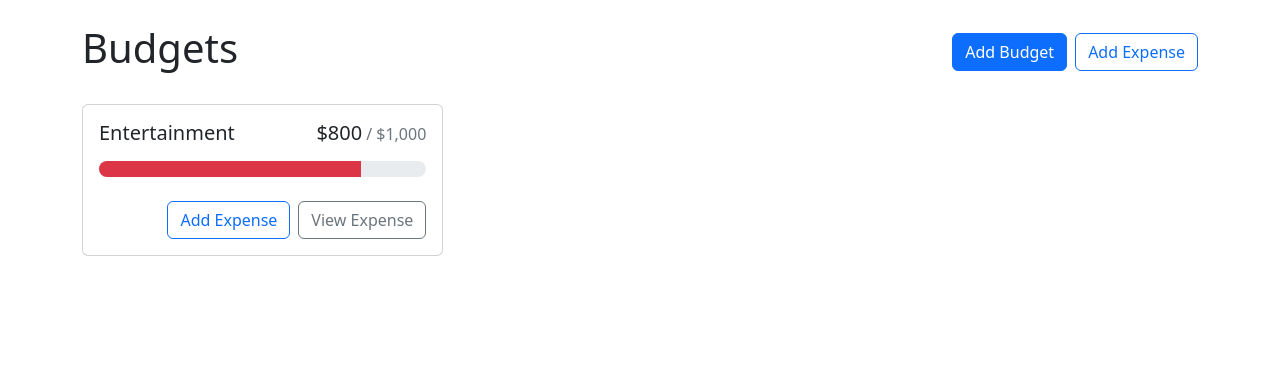
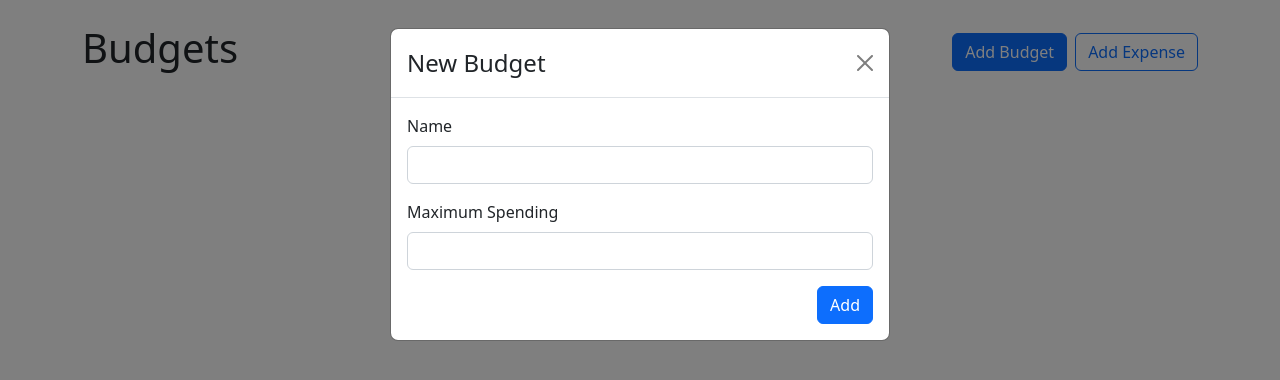
Before and after one commit to adenugbamichael/budget-app, a React (Vite) app: page / in a window 1280 px wide. Both pictures are taken after a click on the button "Add Budget". Shown: the top 380 px of the page. Built offline with nearby package versions, Linux system fonts and the light colour scheme.

Commit message:
Add expenses context

```diff
--- a/src/App.jsx
+++ b/src/App.jsx
@@ -1,12 +1,23 @@
-import { Container, Stack, Button } from "react-bootstrap";
-import BudgetCard from "./components/BudgetCard";
+import { useState } from "react"
+import { useBudgets } from "./contexts/BudgetsContext"
+import { Container, Stack, Button } from "react-bootstrap"
+import BudgetCard from "./components/BudgetCard"
+import AddBudgetModal from "./components/AddBudgetModal"
 
 const App = () => {
+  const [showAddBudgetModal, setShowAddBudgetModal] = useState(false)
+  const { budgets, getBudgetExpenses } = useBudgets()
+
   return (
+    <>
       <Container className='my-4'>
         <Stack direction='horizontal' gap='2' className='mb-4'>
           <h1 className='me-auto'>Budgets</h1>
-        <Button variant='primary'>Add Budget</Button>
+          <Button variant='primary' onClick={() => setShowAddBudgetModal(true)}>
+            {" "}
+            Add Budget
+          </Button>
+
           <Button variant='outline-primary'>Add Expense</Button>
         </Stack>
         <div
@@ -17,10 +28,28 @@
             alignItems: "flex-start",
           }}
         >
-        <BudgetCard name='Entertainment' amount={800} max={1000}></BudgetCard>
+          {budgets.map((budget) => {
+            const amount = getBudgetExpenses(budget.id).reduce(
+              (total, expense) => total + expense.amount,
+              0
+            )
+            return (
+              <BudgetCard
+                key={budget.id}
+                name={budget.name}
+                amount={amount}
+                max={budget.max}
+              />
+            )
+          })}
         </div>
       </Container>
-  );
-};
+      <AddBudgetModal
+        show={showAddBudgetModal}
+        handleClose={() => setShowAddBudgetModal(false)}
+      />
+    </>
+  )
+}
 
-export default App;
+export default App
--- /dev/null
+++ b/src/components/AddBudgetModal.jsx
@@ -0,0 +1,49 @@
+/* eslint-disable react/prop-types */
+import { Button, Form, Modal } from "react-bootstrap"
+import { useRef } from "react"
+import { useBudgets } from "../contexts/BudgetsContext"
+
+export default function AddBudgetModal({ show, handleClose }) {
+  const nameRef = useRef()
+  const maxRef = useRef()
+  const { addBudget } = useBudgets()
+  function handleSubmit(e) {
+    e.preventDefault()
+    addBudget({
+      name: nameRef.current.value,
+      max: parseFloat(maxRef.current.value),
+    })
+    handleClose()
+  }
+  return (
+    <Modal show={show} onHide={handleClose}>
+      <Form onSubmit={handleSubmit}>
+        <Modal.Header closeButton>
+          <Modal.Title>New Budget</Modal.Title>
+        </Modal.Header>
+        <Modal.Body>
+          <Form.Group className='mb-3' controlId='name'>
+            <Form.Label>Name</Form.Label>
+            <Form.Control ref={nameRef} type='text' required />
+          </Form.Group>
+          <Form.Group className='mb-3' controlId='max'>
+            <Form.Label>Maximum Spending</Form.Label>
+            <Form.Control
+              ref={maxRef}
+              type='number'
+              required
+              min={0}
+              step={0.01}
+            />
+          </Form.Group>
+          <div className='d-flex justify-content-end'>
+            <Button variant='primary' type='submit'>
+              {" "}
+              Add
+            </Button>
+          </div>
+        </Modal.Body>
+      </Form>
+    </Modal>
+  )
+}
```
Lines whose indentation alone changed are shown as unchanged.
